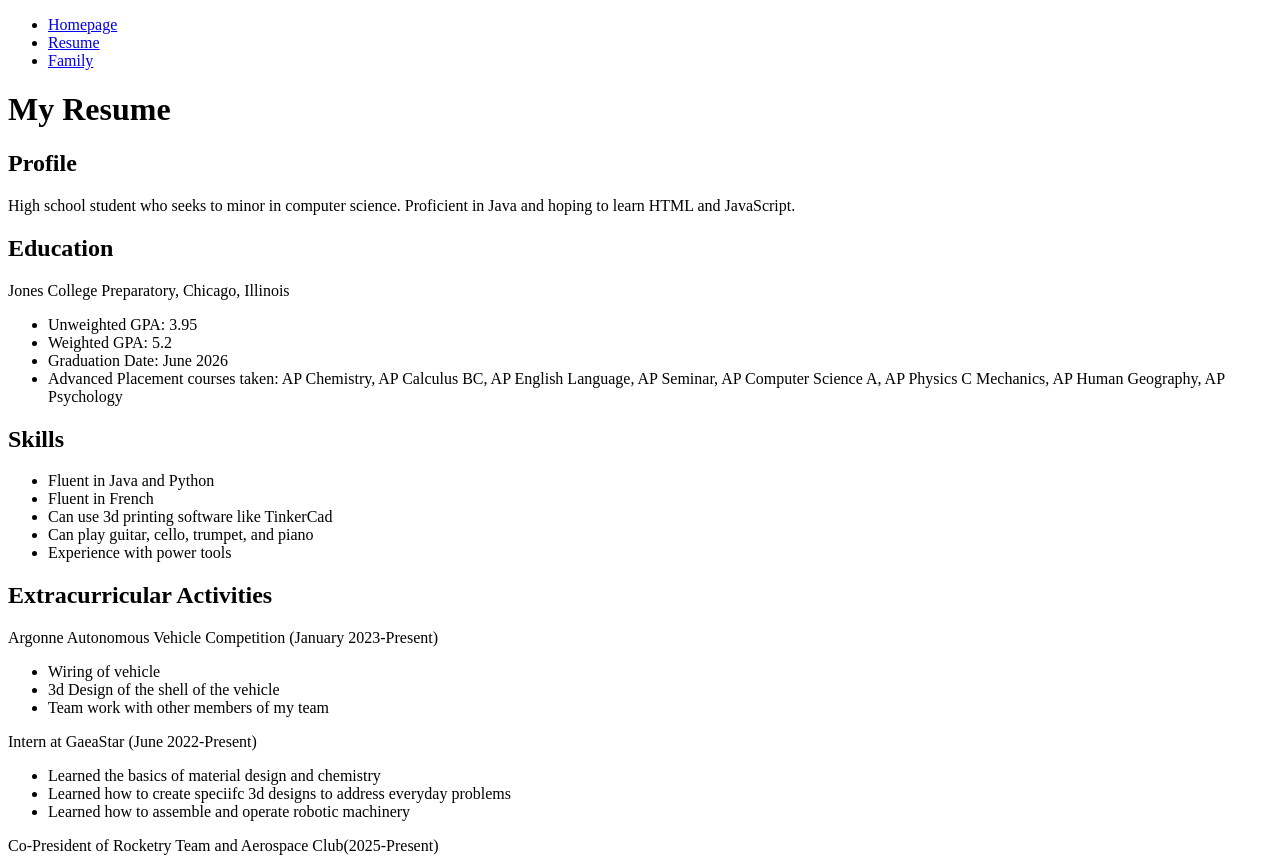
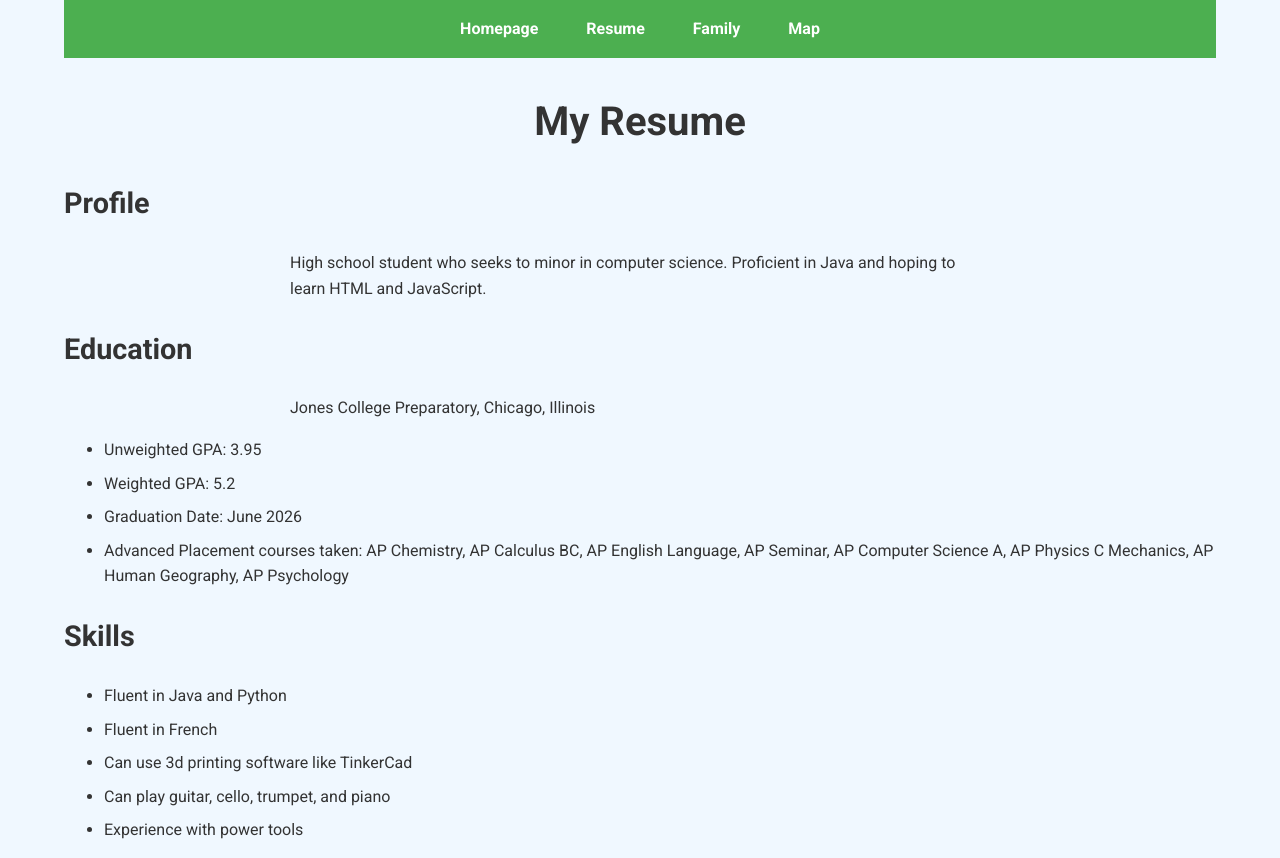
Before and after one commit to ekumar100/-Project3-ekumar100.github.io, a plain HTML site: page resume.html in a window 1280 px wide. Shown: the top 858 px of the page. Drawn offline with Linux system fonts and the light colour scheme.

Commit message:
Update resume.html

```diff
--- a/resume.html
+++ b/resume.html
@@ -4,15 +4,18 @@
   <head>
     <meta charset="UTF-8">
     <title>Resume</title>
+    <link rel="stylesheet" href="style/style.css">
+    <script src="js/script.js" defer></script>
   </head>
 
-  <body>
+  <body class="resume-page">
     <header>
       <nav>
         <ul>
           <li><a href="index.html">Homepage</a></li>
           <li><a href="resume.html">Resume</a></li>
           <li><a href="family.html">Family</a></li>
+          <li><a href="map.html">Map</a></li>
         </ul>
       </nav>
     </header>
```
